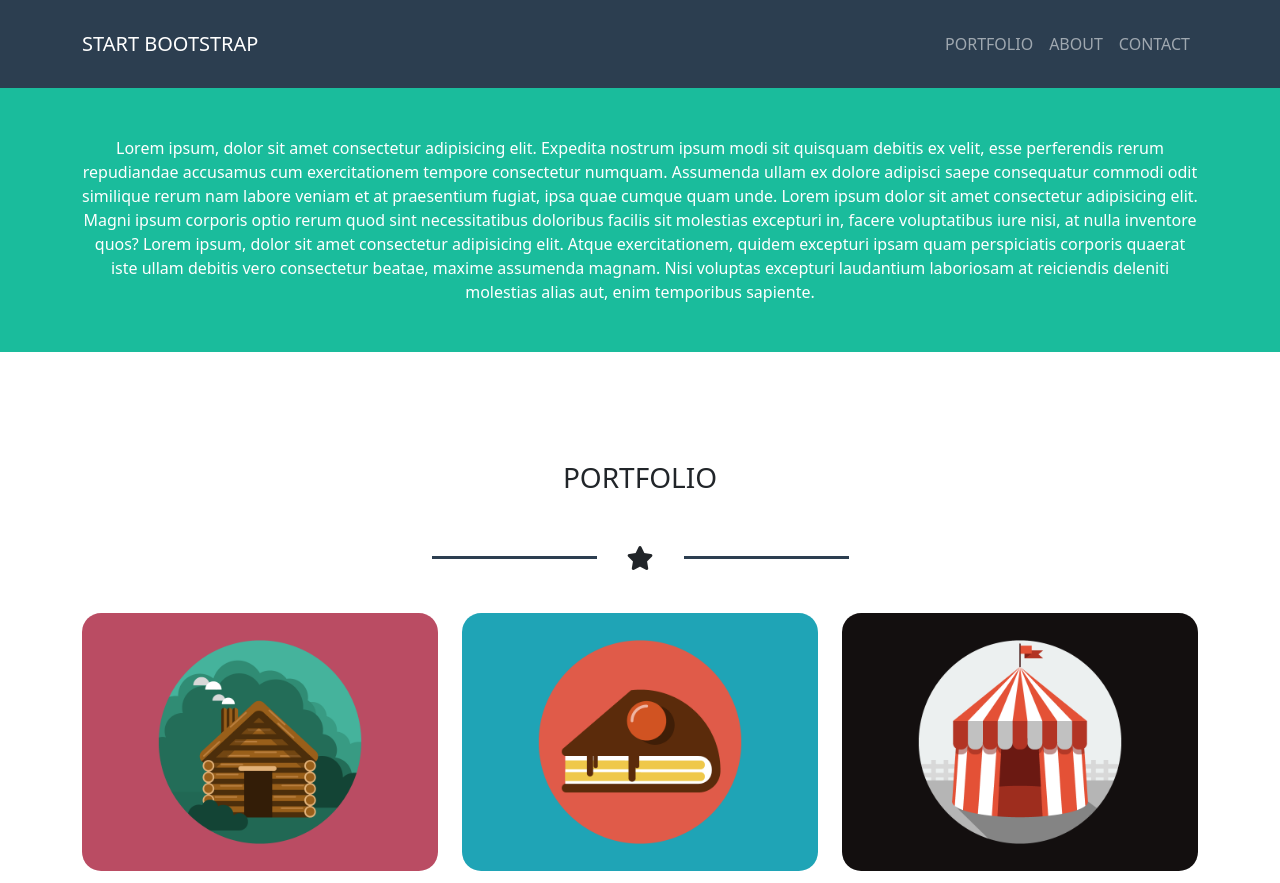
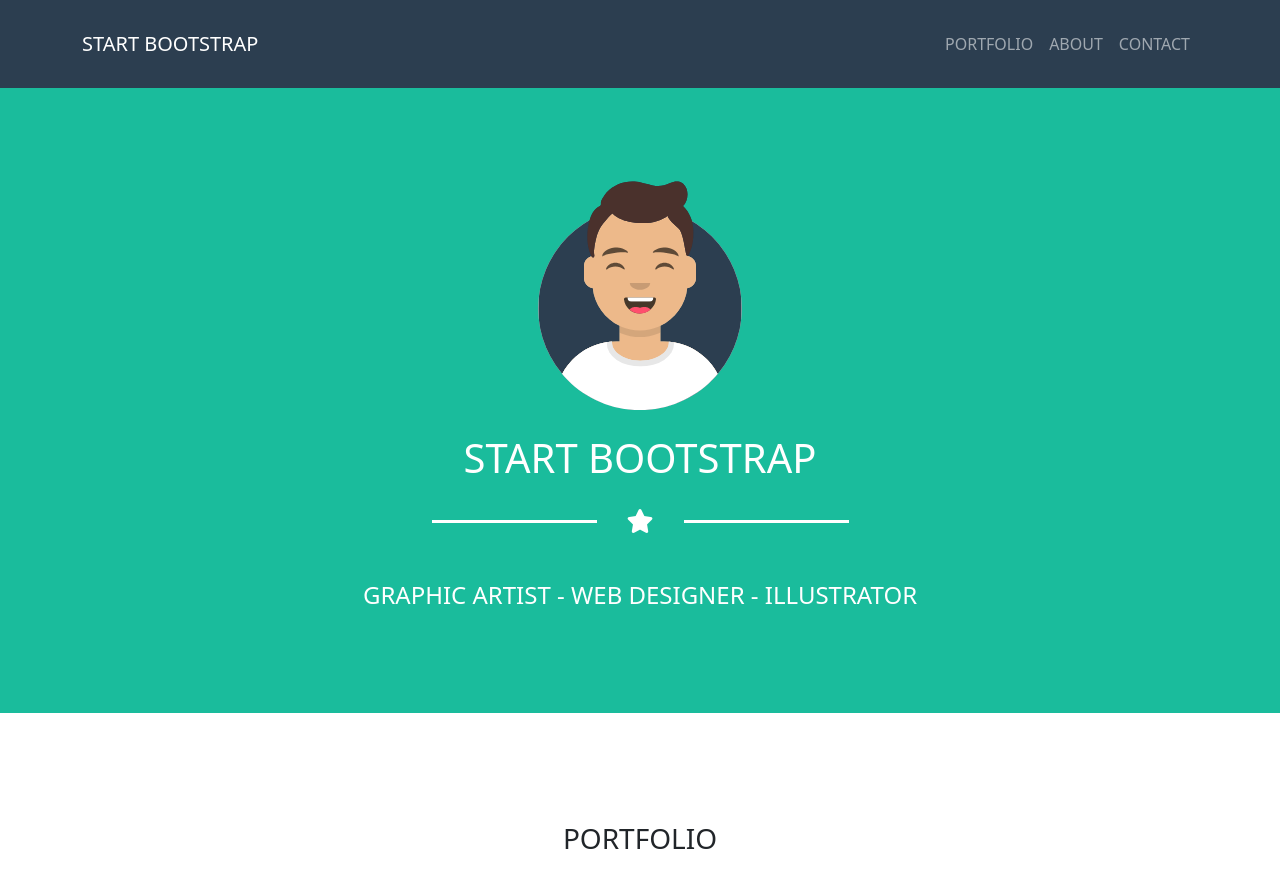
Before and after one commit to Bilobra/html-css-bootstrap-freelancer, a plain HTML site: page index.html in a window 1280 px wide. Shown: the top 883 px of the page. Drawn offline with nearby package versions, Linux system fonts and the light colour scheme.

Commit message:
section hero fix

```diff
--- a/css/style.css
+++ b/css/style.css
@@ -42,6 +42,11 @@
     align-items: center;
     margin: 0 5px;
 
+}
+
+/* IMG */
+.width_50{
+    width: 20%;
 }
 
 
--- a/index.html
+++ b/index.html
@@ -56,23 +56,34 @@
 
 
     <!-- main content -->
+    <!-- HERO  -->
 
     <main id="site_main">
-        <div class="hero_image text-center text-white p-5">
+        <div class="hero_image text-center text-white p_8">
             <div class="container">
-                Lorem ipsum, dolor sit amet consectetur adipisicing elit. Expedita nostrum ipsum modi sit quisquam
-                debitis ex velit, esse perferendis rerum repudiandae accusamus cum exercitationem tempore consectetur
-                numquam. Assumenda ullam ex dolore adipisci saepe consequatur commodi odit similique rerum nam labore
-                veniam et at praesentium fugiat, ipsa quae cumque quam unde.
-                Lorem ipsum dolor sit amet consectetur adipisicing elit. Magni ipsum corporis optio rerum quod sint
-                necessitatibus doloribus facilis sit molestias excepturi in, facere voluptatibus iure nisi, at nulla
-                inventore quos?
-                Lorem ipsum, dolor sit amet consectetur adipisicing elit. Atque exercitationem, quidem excepturi ipsam
-                quam perspiciatis corporis quaerat iste ullam debitis vero consectetur beatae, maxime assumenda magnam.
-                Nisi voluptas excepturi laudantium laboriosam at reiciendis deleniti molestias alias aut, enim
-                temporibus sapiente.
+                <div class="row row-cols-1 g-4">
+                    <div class="col">
+                        <fiure>
+                            <img src="./img/avatar.svg" class=" width_50 img-fluid" alt="...">
+                            </figure>
+                    </div>
+                    <div class="col">
+                        <div>
+                            <h1 class="text-uppercase">start bootstrap</h1>
+                            <div class="d-flex justify-content-center align-items-center pb-4 fs-4">
+                                <div class="lateral_line lateral_white_line "></div>
+                                <div><i class="fa-solid fa-star"></i></div>
+                                <div class="lateral_line lateral_white_line"></div>
+                            </div>
+                            <p class="text-uppercase fs-4">graphic artist - web designer - illustrator </p>
+                        </div>
+                    </div>
+                </div>
             </div>
         </div>
+
+
+
 
 
 
@@ -130,10 +141,14 @@
         e devo impostare un container più piccolo-->
 
 
+
+
+
+
         <!-- sezione ABOUT -->
 
 
-        <section id="section_download" class=" p-5 text-white">
+        <section id="section_download" class=" p_8 text-white">
             <div class="container_small">
                 <h3 class="text-center text-uppercase py-4">About</h3>
                 <div class="d-flex justify-content-center align-items-center pb-4 fs-4">
@@ -171,11 +186,13 @@
 
 
 
+
+
         <!-- section contatti -->
 
         <section id="section_contact" class="p_8">
             <div class="container_small">
-                <h3 class="text-center py-4">contact me</h3>
+                <h3 class="text-center py-4 text-uppercase">contact me</h3>
                 <div class="d-flex justify-content-center align-items-center pb-4 fs-4">
                     <div class="lateral_line"></div>
                     <div><i class="fa-solid fa-star"></i></div>
@@ -208,7 +225,8 @@
                     <div class="col">
 
                         <div class="form-floating">
-                            <textarea class="form-control" placeholder="Leave a comment here" id="floatingTextarea" style="height: 180px;"></textarea>
+                            <textarea class="form-control" placeholder="Leave a comment here" id="floatingTextarea"
+                                style="height: 180px;"></textarea>
                             <label for="floatingTextarea">Comments</label>
                         </div>
                     </div>
@@ -222,6 +240,10 @@
 
             </div>
         </section>
+
+
+
+
 
 
 
@@ -249,7 +271,8 @@
                     </div>
                     <div class="col-12 p-4 col-lg-4">
                         <p class="text-uppercase fs-3">About freelancer</p>
-                        <p class="fs-4">Freelance is a free to use, open source Bootstrap theme created by Start Bootstrap.</p>
+                        <p class="fs-4">Freelance is a free to use, open source Bootstrap theme created by Start
+                            Bootstrap.</p>
                     </div>
                 </div>
 
@@ -266,12 +289,18 @@
 
 
 
+
+
+
+
+
+
     <!-- footer -->
     <footer id="site_footer">
         <div class="container-fluid text-white text-center p-5">
             <div class="row">
                 <div class="col">
-                    Copyright your website 2019
+                    Copyright <i class="fa-regular fa-copyright"></i> your website 2019
                 </div>
             </div>
         </div>
```
